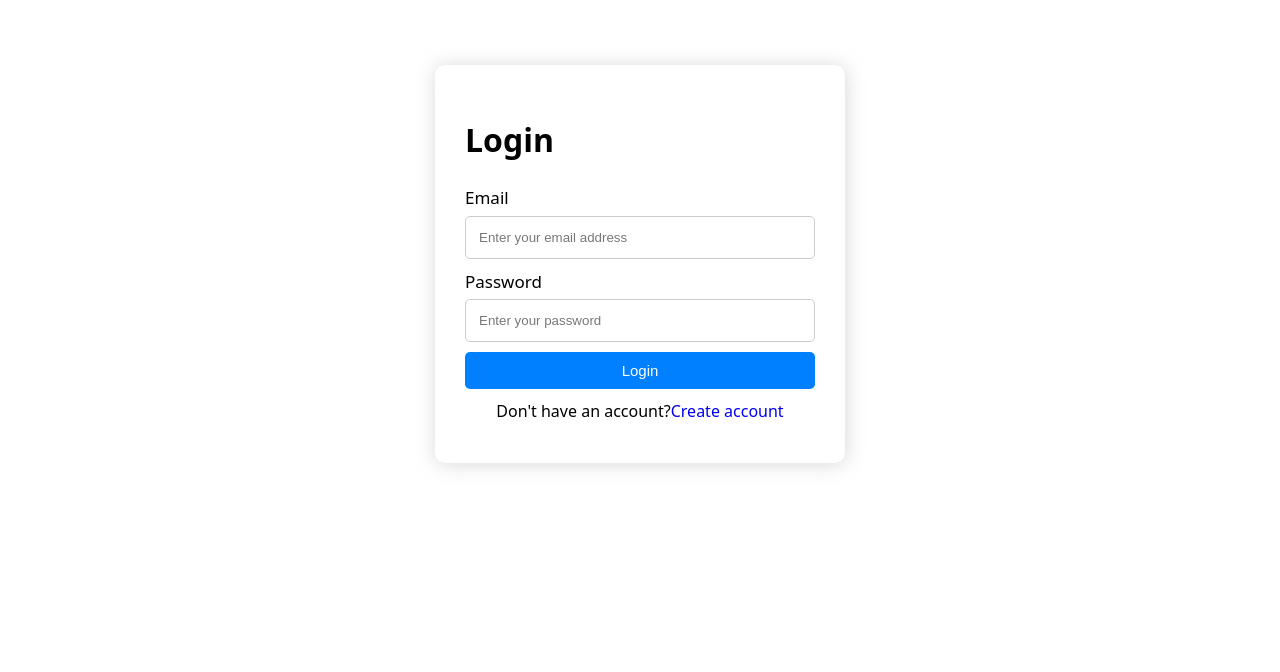
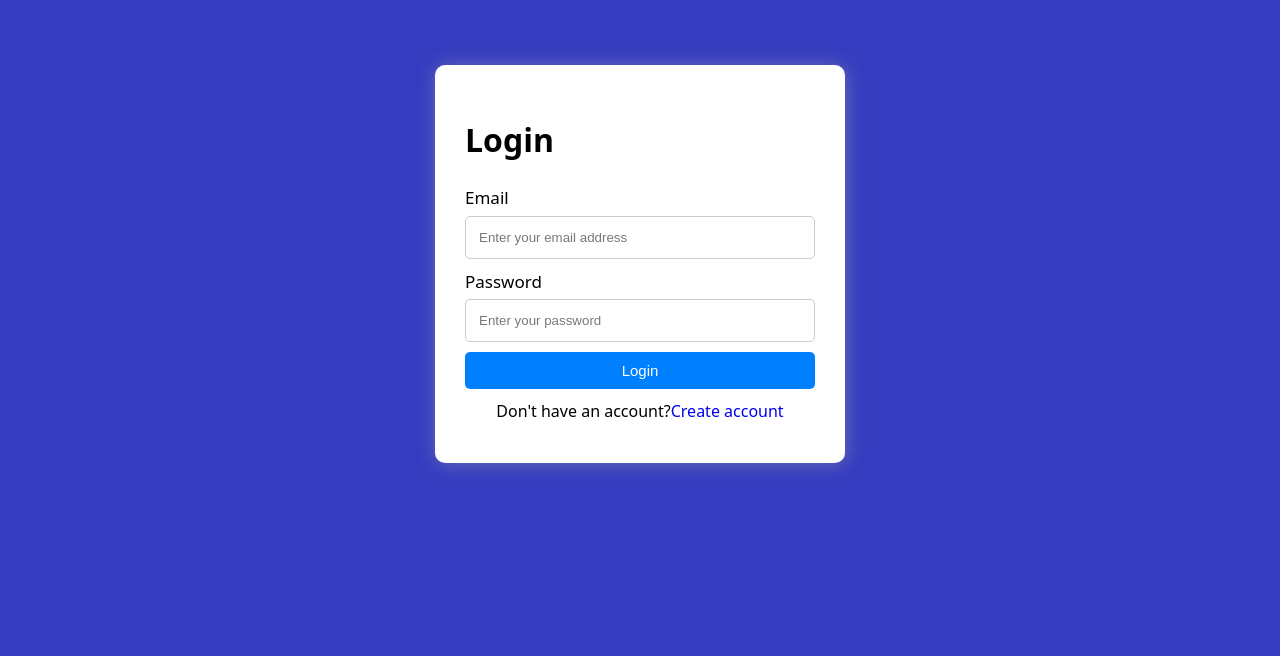
Before and after one commit to Jayavel2005/React-Journey, a React app in the folder urlShortner/: page / in a window 1280 px wide. Shown: the part 144-816 px from the top of the page. Built offline with nearby package versions, Linux system fonts and the light colour scheme; the HTML template or start-up script is replaced by a standard one.

Commit message:
add Background component with animated background effect; update App to include Background

```diff
--- a/urlShortner/src/App.jsx
+++ b/urlShortner/src/App.jsx
@@ -1,10 +1,12 @@
 import React from 'react'
 import SignUp from './SignUp'
 import Login from './Login'
+import Background from './Background'
 const App = () => {
   return (
     <div className='main'>
         <Login/>
+        <Background/>
     </div>
   )
 }
--- /dev/null
+++ b/urlShortner/src/Background.jsx
@@ -0,0 +1,29 @@
+import React from 'react'
+
+const Background = () => {
+    return (
+        <div>
+            <ul class="background">
+                <li></li>
+                <li></li>
+                <li></li>
+                <li></li>
+                <li></li>
+                <li></li>
+                <li></li>
+                <li></li>
+                <li></li>
+                <li></li>
+                <li></li>
+                <li></li>
+                <li></li>
+                <li></li>
+                <li></li>
+                <li></li>
+
+            </ul>
+        </div>
+    )
+}
+
+export default Background
--- a/urlShortner/src/index.css
+++ b/urlShortner/src/index.css
@@ -85,3 +85,154 @@ input::placeholder {
 .signupPage--link {
   text-decoration: none;
 }
+
+@keyframes animate {
+  0%{
+      transform: translateY(0) rotate(0deg);
+      opacity: 1;
+      border-radius: 0;
+  }
+  100%{
+      transform: translateY(-10000px) rotate(720deg);
+      opacity: 0;
+      border-radius: 50%;
+  }
+}
+
+.background {
+  position: fixed;
+  width: 100vw;
+  height: 100vh;
+  top: 0;
+  left: 0;
+  margin: 0;
+  padding: 0;
+  background: #353cc0;
+  overflow: hidden;
+  z-index: -1;
+}
+.background li {
+  position: absolute;
+  display: block;
+  list-style: none;
+  width: 20px;
+  height: 20px;
+  background: rgba(255, 255, 255, 0.2);
+  animation: animate 12s linear infinite;
+}
+
+
+
+
+.background li:nth-child(0) {
+  left: 65%;
+  width: 98px;
+  height: 98px;
+  bottom: -98px;
+  animation-delay: 1s;
+}
+.background li:nth-child(1) {
+  left: 75%;
+  width: 102px;
+  height: 102px;
+  bottom: -102px;
+  animation-delay: 4s;
+}
+.background li:nth-child(2) {
+  left: 65%;
+  width: 103px;
+  height: 103px;
+  bottom: -103px;
+  animation-delay: 9s;
+}
+.background li:nth-child(3) {
+  left: 30%;
+  width: 24px;
+  height: 24px;
+  bottom: -24px;
+  animation-delay: 6s;
+}
+.background li:nth-child(4) {
+  left: 4%;
+  width: 162px;
+  height: 162px;
+  bottom: -162px;
+  animation-delay: 20s;
+}
+.background li:nth-child(5) {
+  left: 31%;
+  width: 45px;
+  height: 45px;
+  bottom: -45px;
+  animation-delay: 17s;
+}
+.background li:nth-child(6) {
+  left: 20%;
+  width: 7px;
+  height: 7px;
+  bottom: -7px;
+  animation-delay: 3s;
+}
+.background li:nth-child(7) {
+  left: 35%;
+  width: 75px;
+  height: 75px;
+  bottom: -75px;
+  animation-delay: 7s;
+}
+.background li:nth-child(8) {
+  left: 59%;
+  width: 134px;
+  height: 134px;
+  bottom: -134px;
+  animation-delay: 13s;
+}
+.background li:nth-child(9) {
+  left: 13%;
+  width: 126px;
+  height: 126px;
+  bottom: -126px;
+  animation-delay: 7s;
+}
+.background li:nth-child(10) {
+  left: 15%;
+  width: 132px;
+  height: 132px;
+  bottom: -132px;
+  animation-delay: 30s;
+}
+.background li:nth-child(11) {
+  left: 44%;
+  width: 98px;
+  height: 98px;
+  bottom: -98px;
+  animation-delay: 50s;
+}
+.background li:nth-child(12) {
+  left: 32%;
+  width: 123px;
+  height: 123px;
+  bottom: -123px;
+  animation-delay: 50s;
+}
+.background li:nth-child(13) {
+  left: 18%;
+  width: 163px;
+  height: 163px;
+  bottom: -163px;
+  animation-delay: 2s;
+}
+.background li:nth-child(14) {
+  left: 61%;
+  width: 12px;
+  height: 12px;
+  bottom: -12px;
+  animation-delay: 63s;
+}
+.background li:nth-child(15) {
+  left: 56%;
+  width: 155px;
+  height: 155px;
+  bottom: -155px;
+  animation-delay: 54s;
+}
```
